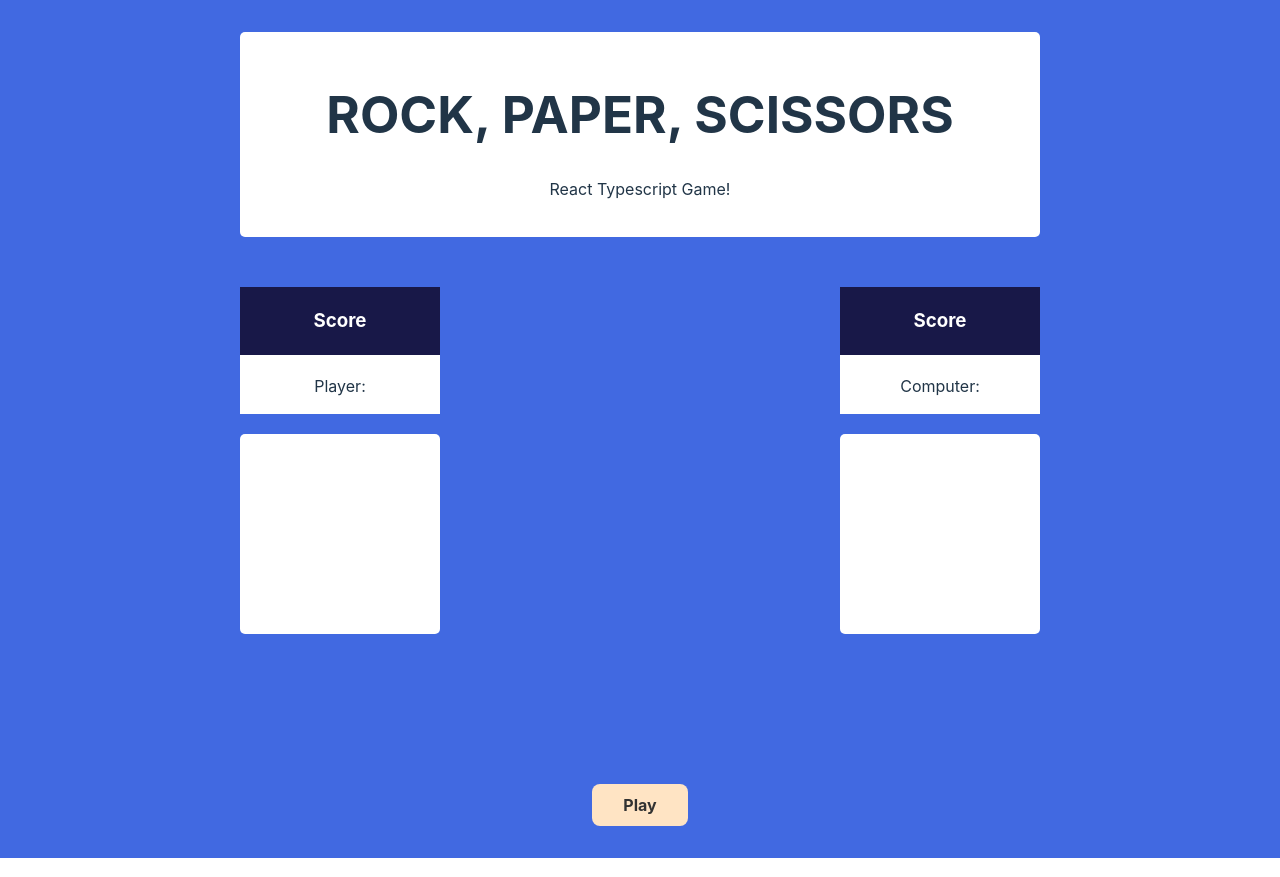
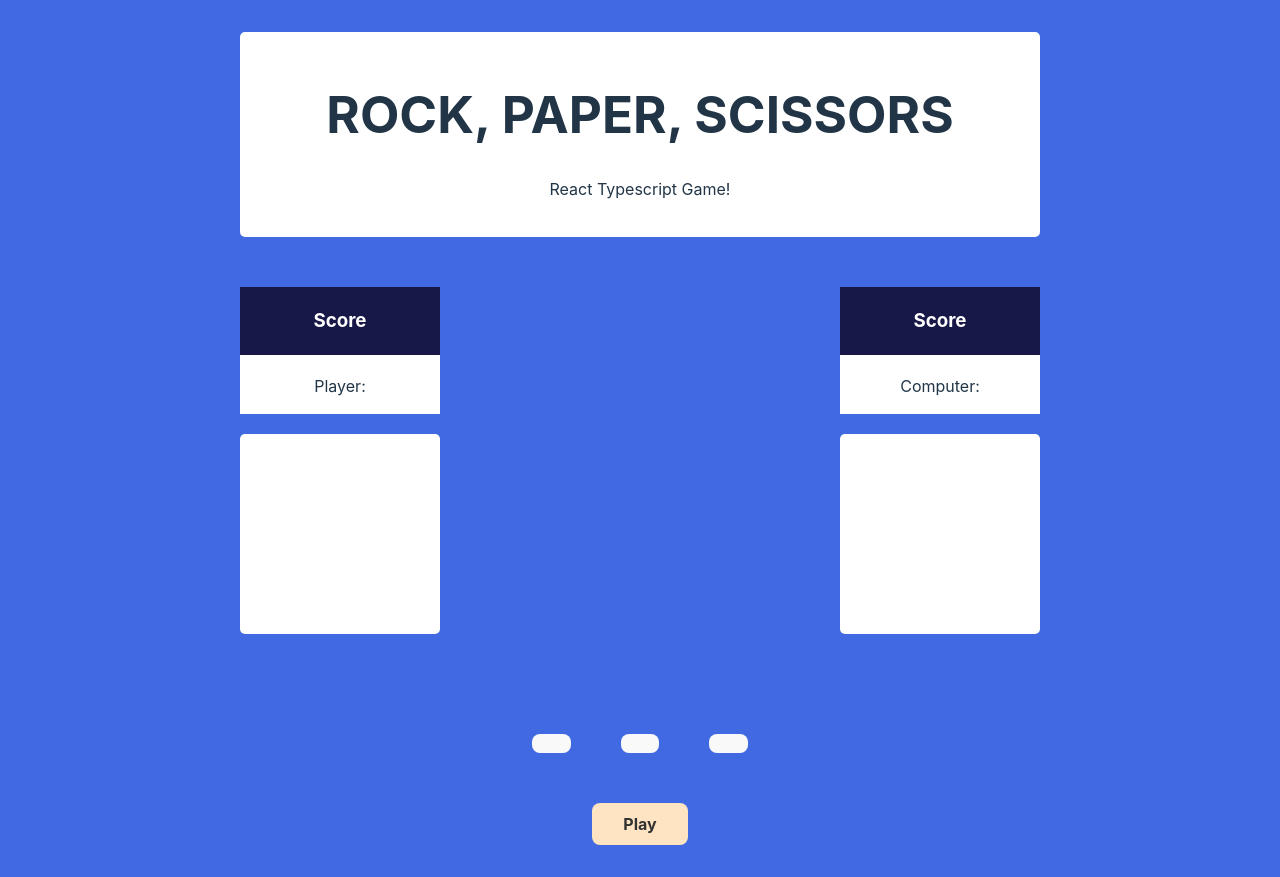
Before and after one commit to rycalingo/rock-paper-scissors-react-ts, a React (Vite) app: page / in a window 1280 px wide. Built offline with nearby package versions, Linux system fonts and the light colour scheme.

Commit message:
Adding component HandSelection

```diff
--- /dev/null
+++ b/src/components/HandSelection.module.css
@@ -0,0 +1,10 @@
+.choiceBtn {
+  display: flex;
+  flex-direction: column;
+  align-items: center;
+  border: none;
+}
+
+.activeChoice {
+  background-color: orange;
+}
--- /dev/null
+++ b/src/components/HandSelection.tsx
@@ -0,0 +1,11 @@
+import styles from "./HandSelection.module.css";
+
+const HandSelection = ({ name }) => {
+	return (
+		<>
+			<button className={styles.choiceBtn}></button>
+		</>
+	);
+};
+
+export default HandSelection;
--- a/src/sections/ChooseAndPlay.tsx
+++ b/src/sections/ChooseAndPlay.tsx
@@ -1,9 +1,14 @@
 import styles from "./ChooseAndPlay.module.css";
+import HandSelection from "../components/HandSelection";
 
 const ChooseAndPlay = () => {
 	return (
 		<>
-			<div className={styles.choiceBtnCtn}></div>
+			<div className={styles.choiceBtnCtn}>
+				<HandSelection name="rock" />
+				<HandSelection name="paper" />
+				<HandSelection name="scissors" />
+			</div>
 			<button className={styles.playBtn}>Play</button>
 		</>
 	);
```
